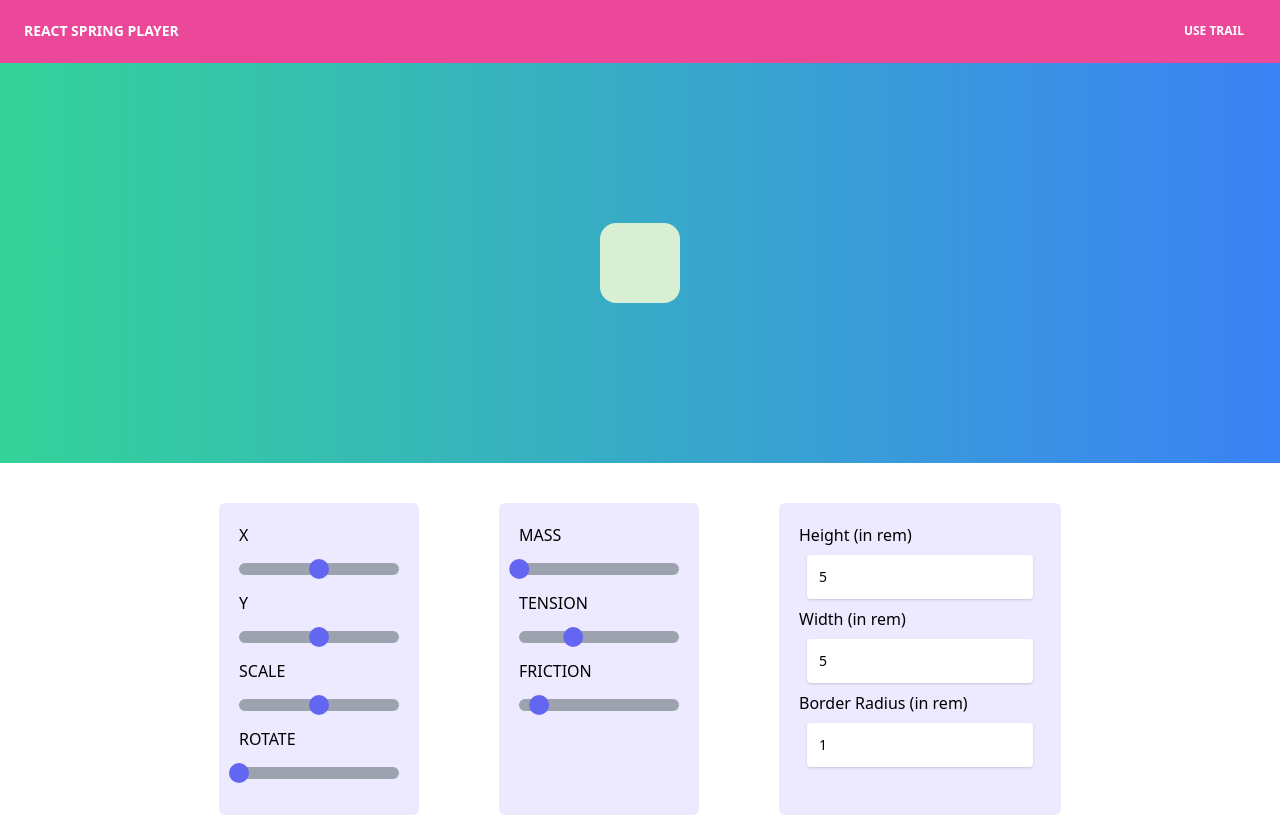
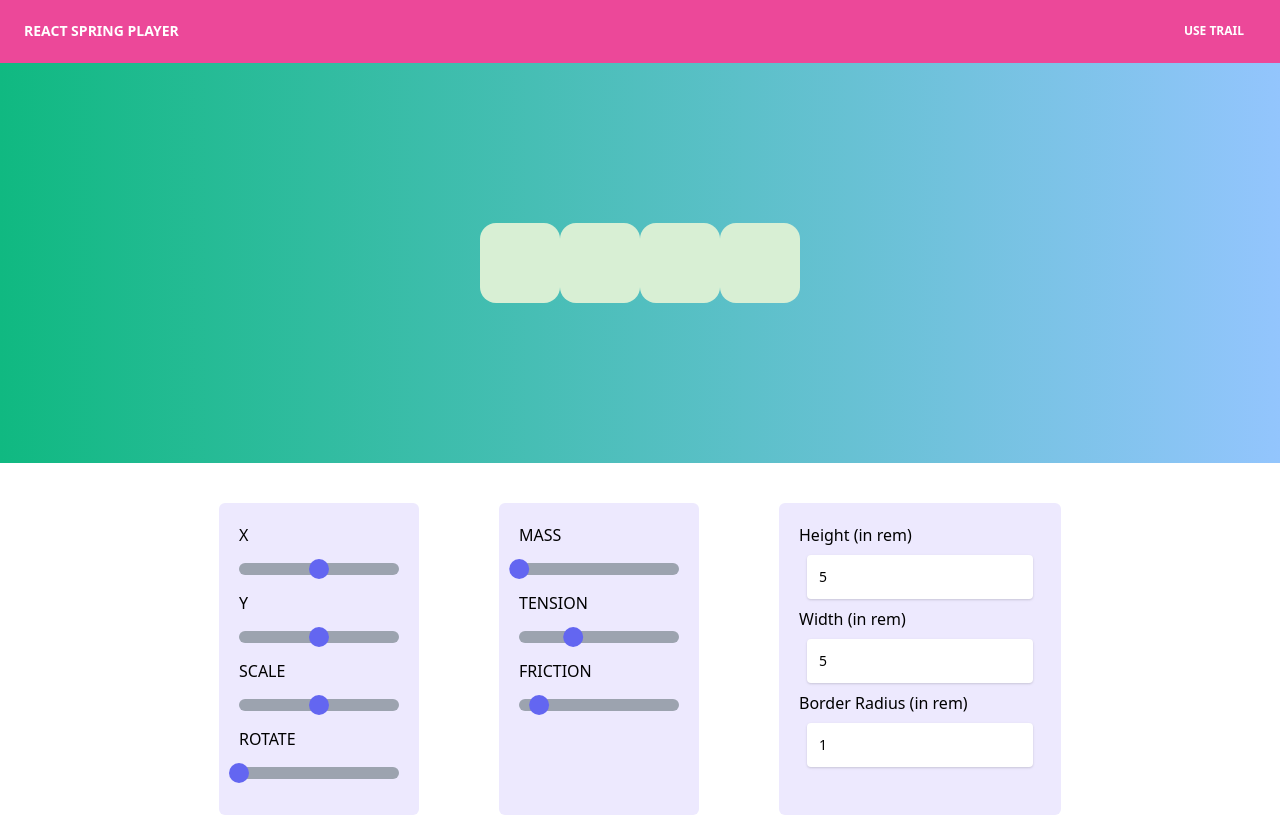
Before and after one commit to apshada/React-Spring-Player, a React app: page /trail in a window 1280 px wide. Shown: the top 816 px of the page. Built offline with nearby package versions, Linux system fonts and the light colour scheme.

Commit message:
:wrench: added use Trail

```diff
--- a/src/App.js
+++ b/src/App.js
@@ -1,32 +1,19 @@
-import React from 'react'
+// import React from 'react'
 import RangeConfig from './Containers/Range/Range'
-import {
-  BrowserRouter as Router,
-  Switch,
-  Route,
-  Redirect,
-} from 'react-router-dom'
+import { BrowserRouter as Router, Switch, Route } from 'react-router-dom'
 import Navbar from './Components/Navbar/Navbar'
 import useTrailConfig from './Containers/Range/useTrail'
 
-const App = () => {
-  return (
+const App = () => (
+  <>
     <Router>
       <Navbar />
-      <Route to='/' component={RangeConfig}></Route>
-      <Route path='/trail' component={useTrailConfig} />
+      <Switch>
+        <Route exact path='/' component={RangeConfig} />
+        <Route path='/trail' component={useTrailConfig} />
+      </Switch>
     </Router>
-    // <Router>
-    //   <Navbar />
-    //   {/* <Switch> */}
-    //   <Route path='/'>
-    //     <RangeConfig />
-    //   </Route>
-    //   <Route path='/trail' component={useTrailConfig} />
-    //   {/* <Topics /> */}
-    //   {/* </Switch> */}
-    // </Router>
-  )
-}
+  </>
+)
 
 export default App
--- a/src/Containers/PlayGround/useTrailPlay.js
+++ b/src/Containers/PlayGround/useTrailPlay.js
@@ -1,4 +1,4 @@
-import React from 'react'
+// import React from 'react'
 import { useTrail, animated } from 'react-spring'
 
 const useTrailPlay = ({
@@ -14,7 +14,7 @@ const useTrailPlay = ({
   return (
     <div className='w-full h-screen/2 flex justify-center items-center bg-gradient-to-r from-green-500 to-blue-300'>
       {styles.map((props, index) => {
-        return <animated.div key={index}></animated.div>
+        return <animated.div key={index} style={props}></animated.div>
       })}
     </div>
   )
```
